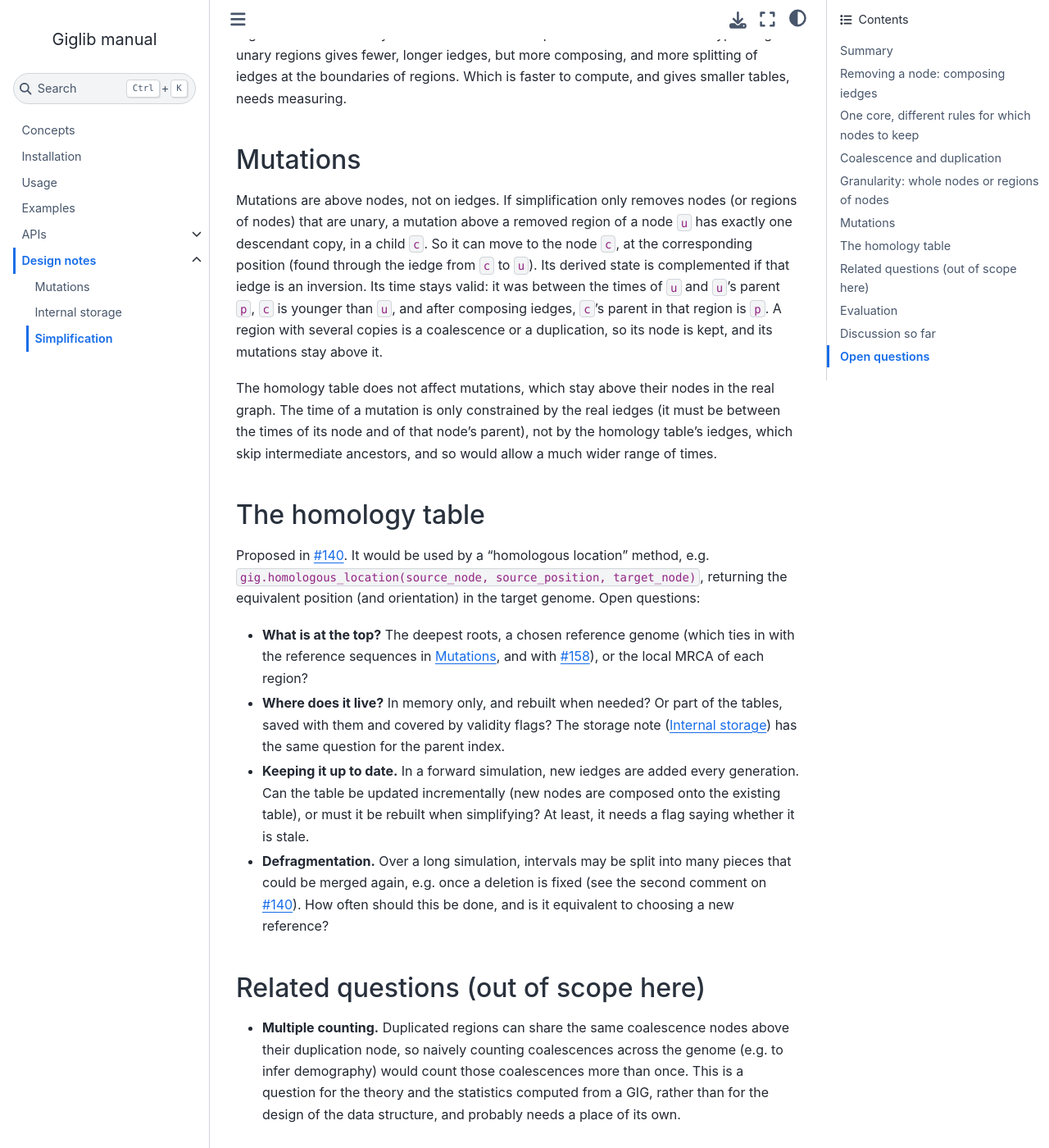
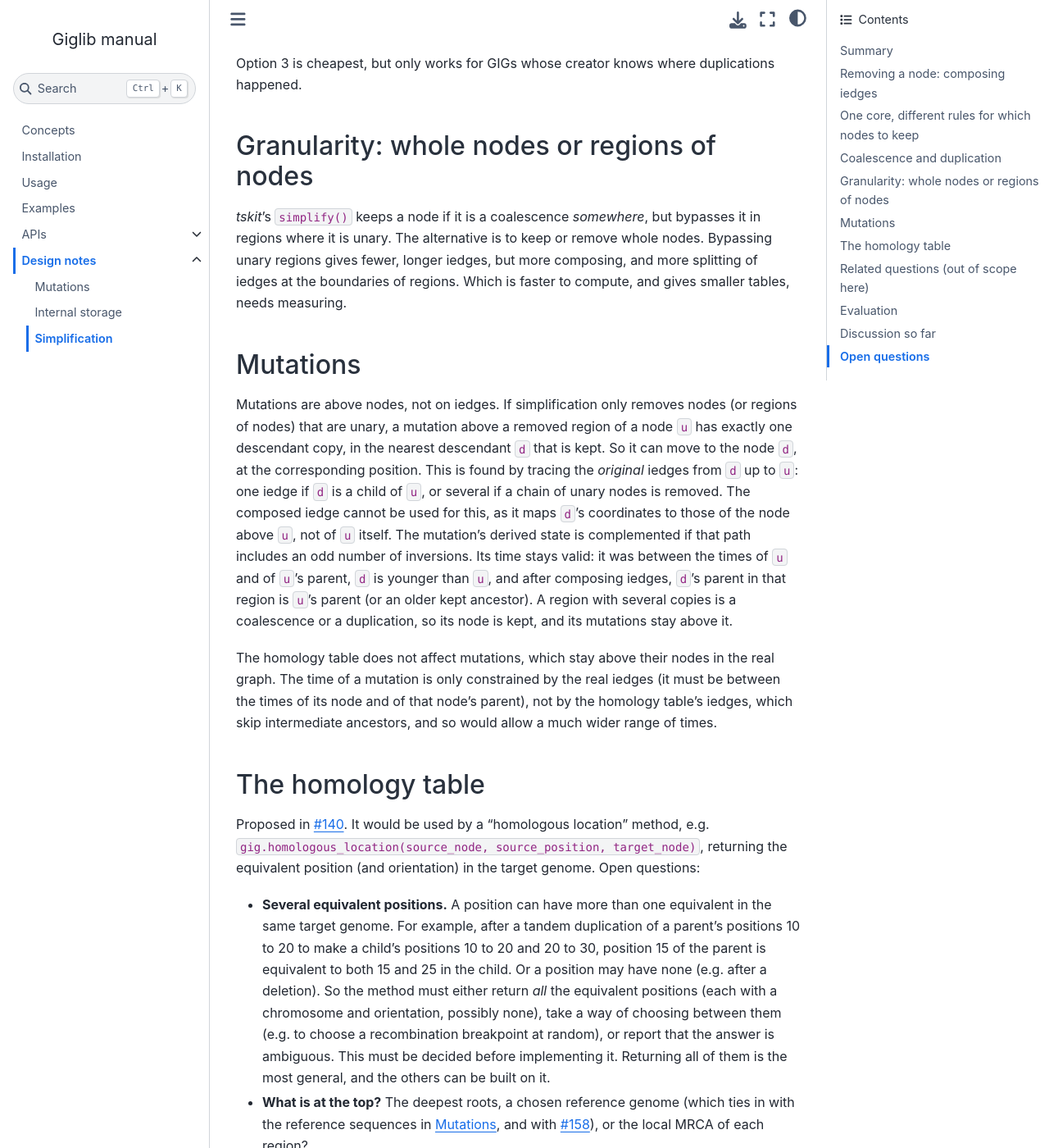
Before and after one commit to hyanwong/giglib, a Jupyter Book: the page built from docs/design/simplification.md, in a window 1280 px wide and 1400 px high, scrolled down 3736 px. Shown: the whole window at 82% size. Built offline with Jupyter Book 1.0.4 settings and Sphinx 7.4.7 and the Sphinx Book theme 1.1.4, drawn with Linux system fonts in a browser that asks for light colours; some of the changed text lies outside the part shown.

Commit message:
Address review of the simplification design note
Distinguish the tandem-duplication merge from a demographic coalescence,
say that mutations move through the original iedges (not the composed
one), and note that homologous_location() can have several answers.

Co-Authored-By: Claude Opus 5.5 <noreply@anthropic.com>

```diff
--- a/docs/design/simplification.md
+++ b/docs/design/simplification.md
@@ -88,10 +88,19 @@ coalescence. A definition that works in both cases is:
 - **Unequal crossing-over:** the child contains both copies, and each of its parents only one, so
   again the child is the duplication node.
 
-The merge of the two lineages, further back, is then an ordinary coalescence. Whether a split in
-the genealogy of a region is a "speciation" (orthology) or a "duplication" (paralogy) depends on
-whether a duplication node lies between it and the copies: the same distinction as in gene-tree
-/ species-tree reconciliation.
+What happens to the two lineages above the duplication node depends on how the duplication
+arose:
+
+- **Tandem duplication:** the copies merge immediately, in the parent, as both are copies of one
+  interval of the parent's genome. This merge *is* the duplication event: it is not the
+  coalescence of two independently inherited lineages, so it carries no information about
+  demography.
+- **Unequal crossing-over:** the copies come from different parents, and merge further back
+  in time, where the two (allelic) lineages coalesce. That merge is an ordinary coalescence.
+
+Whether a split in the genealogy of a region is a "speciation" (orthology) or a "duplication"
+(paralogy) depends on whether a duplication node lies between it and the copies: the same
+distinction as in gene-tree / species-tree reconciliation.
 
 ### Why distinguish them
 
@@ -139,12 +148,15 @@ of regions. Which is faster to compute, and gives smaller tables, needs measurin
 
 Mutations are above nodes, not on iedges. If simplification only removes nodes (or regions of
 nodes) that are unary, a mutation above a removed region of a node `u` has exactly one descendant
-copy, in a child `c`. So it can move to the node `c`, at the corresponding position (found
-through the iedge from `c` to `u`). Its derived state is complemented if that iedge is an
-inversion. Its time stays valid: it was between the times of `u` and `u`'s parent `p`, `c` is
-younger than `u`, and after composing iedges, `c`'s parent in that region is `p`. A region with
-several copies is a coalescence or a duplication, so its node is kept, and its mutations stay
-above it.
+copy, in the nearest descendant `d` that is kept. So it can move to the node `d`, at the
+corresponding position. This is found by tracing the *original* iedges from `d` up to `u`: one
+iedge if `d` is a child of `u`, or several if a chain of unary nodes is removed. The composed
+iedge cannot be used for this, as it maps `d`'s coordinates to those of the node above `u`, not
+of `u` itself. The mutation's derived state is complemented if that path includes an odd number
+of inversions. Its time stays valid: it was between the times of `u` and of `u`'s parent, `d` is
+younger than `u`, and after composing iedges, `d`'s parent in that region is `u`'s parent (or an
+older kept ancestor). A region with several copies is a coalescence or a duplication, so its node
+is kept, and its mutations stay above it.
 
 The homology table does not affect mutations, which stay above their nodes in the real graph.
 The time of a mutation is only constrained by the real iedges (it must be between the times of its
@@ -156,6 +168,15 @@ ancestors, and so would allow a much wider range of times.
 Proposed in {issue}`140`. It would be used by a "homologous location" method, e.g.
 `gig.homologous_location(source_node, source_position, target_node)`, returning the equivalent
 position (and orientation) in the target genome. Open questions:
+
+- **Several equivalent positions.** A position can have more than one equivalent in the same
+  target genome. For example, after a tandem duplication of a parent's positions 10 to 20 to make
+  a child's positions 10 to 20 and 20 to 30, position 15 of the parent is equivalent to both 15
+  and 25 in the child. Or a position may have none (e.g. after a deletion). So the method must
+  either return *all* the equivalent positions (each with a chromosome and orientation, possibly
+  none), take a way of choosing between them (e.g. to choose a recombination breakpoint at
+  random), or report that the answer is ambiguous. This must be decided before implementing it.
+  Returning all of them is the most general, and the others can be built on it.
 
 - **What is at the top?** The deepest roots, a chosen reference genome (which ties in with the
   reference sequences in {ref}`sec_design_mutations`, and with {issue}`158`), or the local MRCA
@@ -304,4 +325,5 @@ conversation about the giglib API, mutations, and storage (November 2026), and i
 - Should simplification optionally keep unary nodes, or other nodes (e.g. those with
   mutations), as _tskit_'s `simplify()` can?
 - What is at the top of the homology table, and where does it live?
+- What should `homologous_location()` return when a position has several (or no) equivalents?
 - Should `sample_resolve()` become an option of `simplify()`?
```
